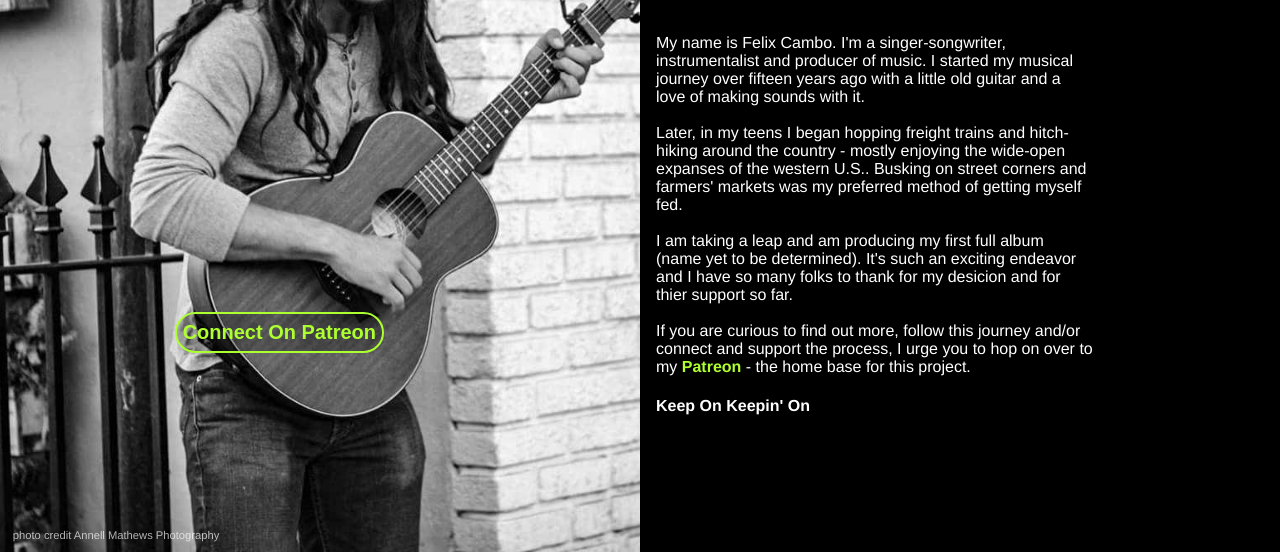
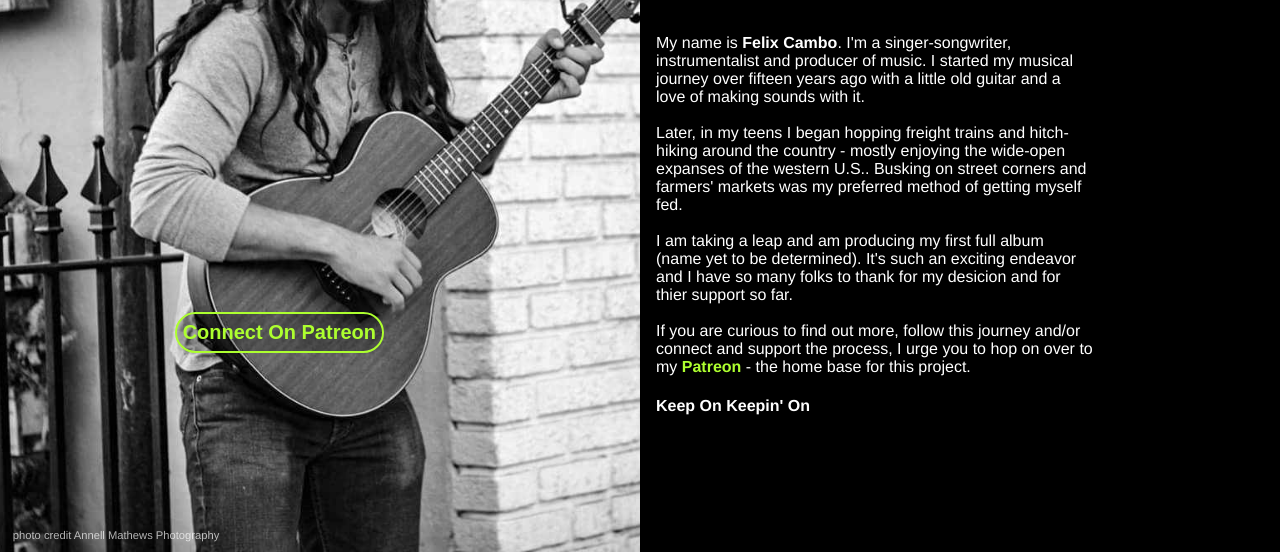
Before and after one commit to Camboridesbikes/CamboMusic, a Gatsby site: page /about in a window 1280 px wide. Shown: the part 248-800 px from the top of the page. Built offline with nearby package versions, Linux system fonts and the light colour scheme; Gatsby itself is replaced by a stand-in of ours.

Commit message:
added strong tag to name on about page

```diff
--- a/src/pages/about.jsx
+++ b/src/pages/about.jsx
@@ -10,7 +10,7 @@ export default () => (
   <div>
     <h1 style={{paddingTop: "2em", fontSize: "3.3em"}}>Me</h1>
     <div style={{marginLeft: '1em'}}>
-      <p>My name is Felix Cambo. I'm a singer-songwriter, instrumentalist and producer of music. I started my musical journey over fifteen years ago with a little old guitar and a love of making sounds with it. <br/><br/> Later, in my teens I began hopping freight trains and hitch-hiking around the country - mostly enjoying the wide-open expanses of the western U.S.. Busking on street corners and farmers' markets was my preferred method of getting myself fed. <br/><br/>I am taking a leap and am producing my first full album (name yet to be determined). It's such an exciting endeavor and I have so many folks to thank for my desicion and for thier support so far. <br/><br/>If you are curious to find out more, follow this journey and/or connect and support the process, I urge you to hop on over to my <a href="https://www.patreon.com/Cambomusic" aria-label="Link to Patreon Page">Patreon</a> - the home base for this project.</p>
+      <p>My name is <strong>Felix Cambo</strong>. I'm a singer-songwriter, instrumentalist and producer of music. I started my musical journey over fifteen years ago with a little old guitar and a love of making sounds with it. <br/><br/> Later, in my teens I began hopping freight trains and hitch-hiking around the country - mostly enjoying the wide-open expanses of the western U.S.. Busking on street corners and farmers' markets was my preferred method of getting myself fed. <br/><br/>I am taking a leap and am producing my first full album (name yet to be determined). It's such an exciting endeavor and I have so many folks to thank for my desicion and for thier support so far. <br/><br/>If you are curious to find out more, follow this journey and/or connect and support the process, I urge you to hop on over to my <a href="https://www.patreon.com/Cambomusic" aria-label="Link to Patreon Page">Patreon</a> - the home base for this project.</p>
       <h4>Keep On Keepin' On</h4>
     </div>
 
```
